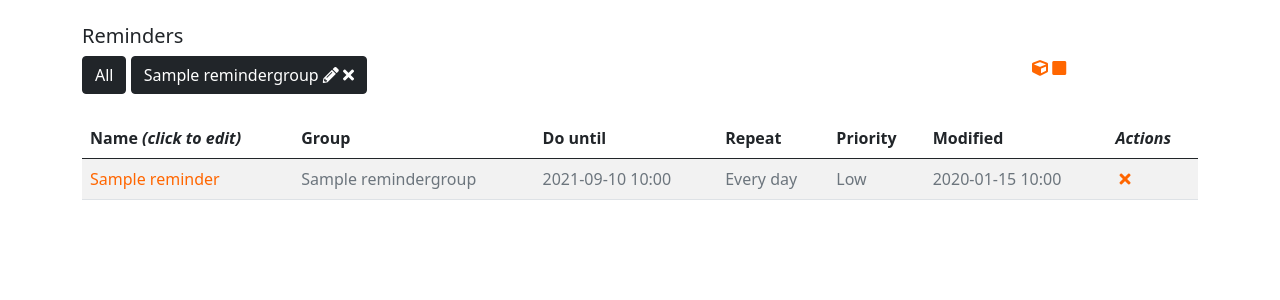
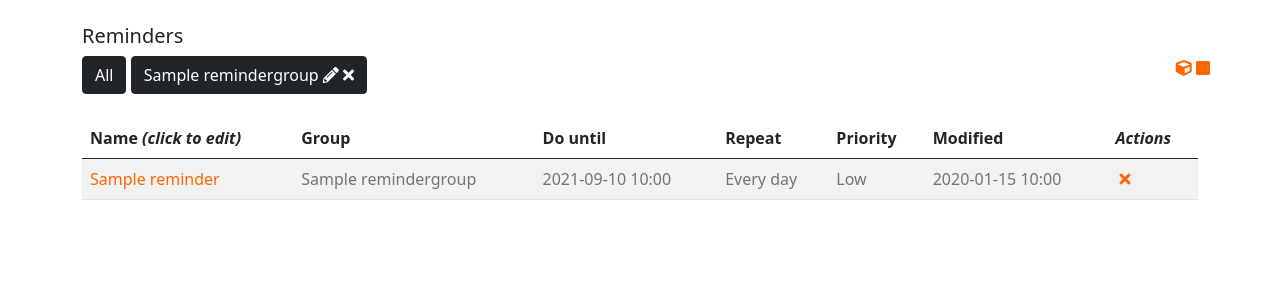
Before and after one commit to sebastianczech/Xnote, a Django app: template xnote/templates/app/reminder.html in a window 1280 px wide. Shown: the part 58-358 px from the top of the page. Run offline with Django 3.2, Linux system fonts and the light colour scheme; the template is opened without the code that fills it: values that come from a table or form of the project are taken from there, others are empty; tables that the repository leaves empty hold one stand-in row (values such as "Sample post"); some libraries are stand-ins or nearby versions.

Commit message:
Adjust reminders buttons

```diff
--- a/xnote/templates/app/reminder.html
+++ b/xnote/templates/app/reminder.html
@@ -13,7 +13,7 @@
      </div>
 
     <div class="row">
-        <div class="col-10">
+        <div class="col-12 position-relative">
             <a href="/reminder" type="button" class="btn btn-dark" data-bs-toggle="tooltip" data-bs-placement="bottom" title="Show all reminders">
                 All
             </a>
@@ -24,10 +24,10 @@
                 <a href="{% url 'reminder_group_remove' id=reminders_group.id %}" data-bs-toggle="tooltip" data-bs-placement="bottom" title="Remove reminder group"><i class="fa fa-times text-info" aria-hidden="true"></i></a>
             </div>
             {% endfor %}
-        </div>
-        <div class="col-2">
-            <a href="{% url 'reminder_group_add' %}" data-bs-toggle="tooltip" data-bs-placement="bottom" title="New group of reminders"><i class="fa fa-cube" aria-hidden="true"></i></a>
-            <a href="{% url 'reminder_add' %}" data-bs-toggle="tooltip" data-bs-placement="bottom" title="New reminder"><i class="fa fa-square" aria-hidden="true"></i></a>
+            <div class="position-absolute top-0 end-0">
+                <a href="{% url 'reminder_group_add' %}" data-bs-toggle="tooltip" data-bs-placement="bottom" title="New group of reminders"><i class="fa fa-cube" aria-hidden="true"></i></a>
+                <a href="{% url 'reminder_add' %}" data-bs-toggle="tooltip" data-bs-placement="bottom" title="New reminder"><i class="fa fa-square" aria-hidden="true"></i></a>
+            </div>
         </div>
     </div>
 
```
